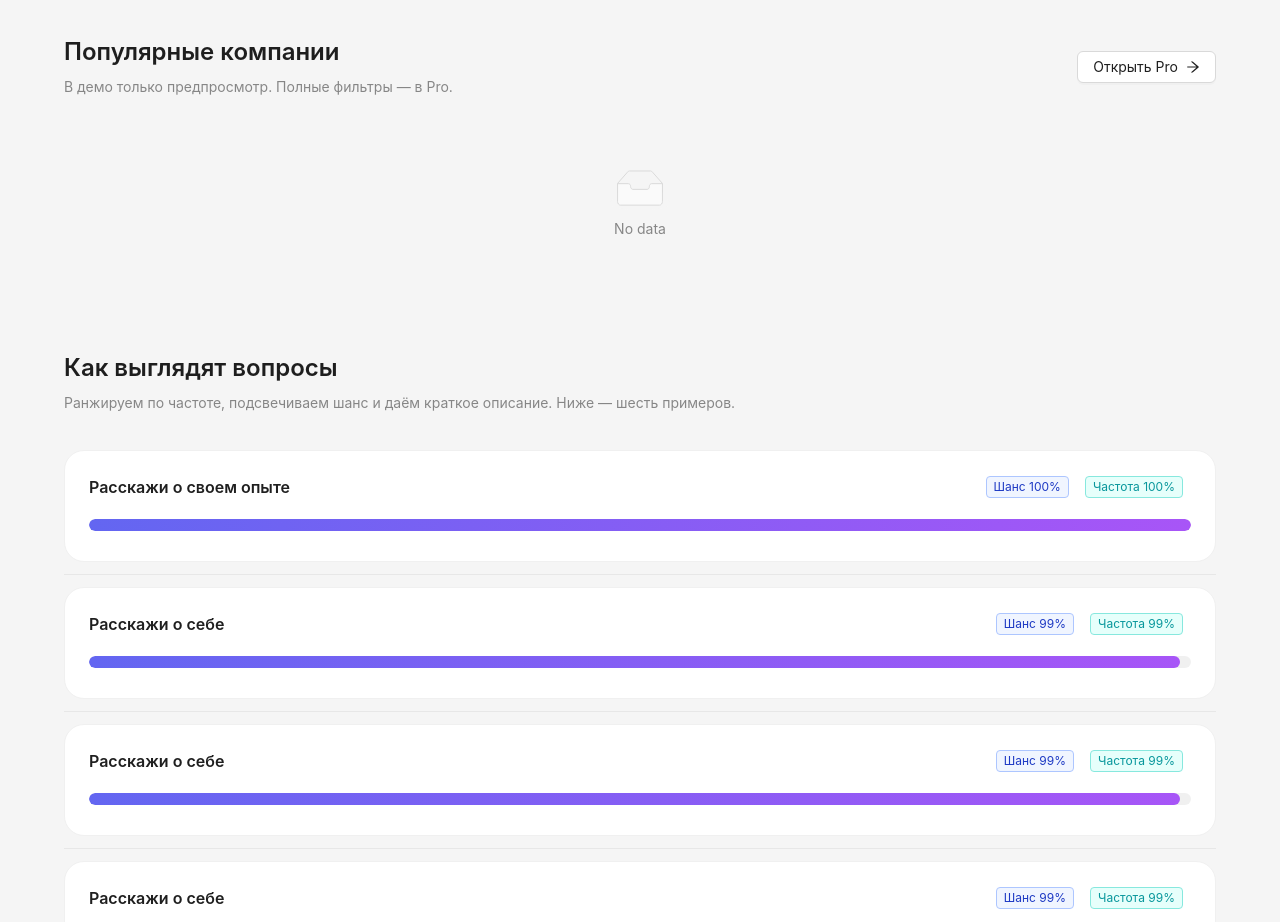
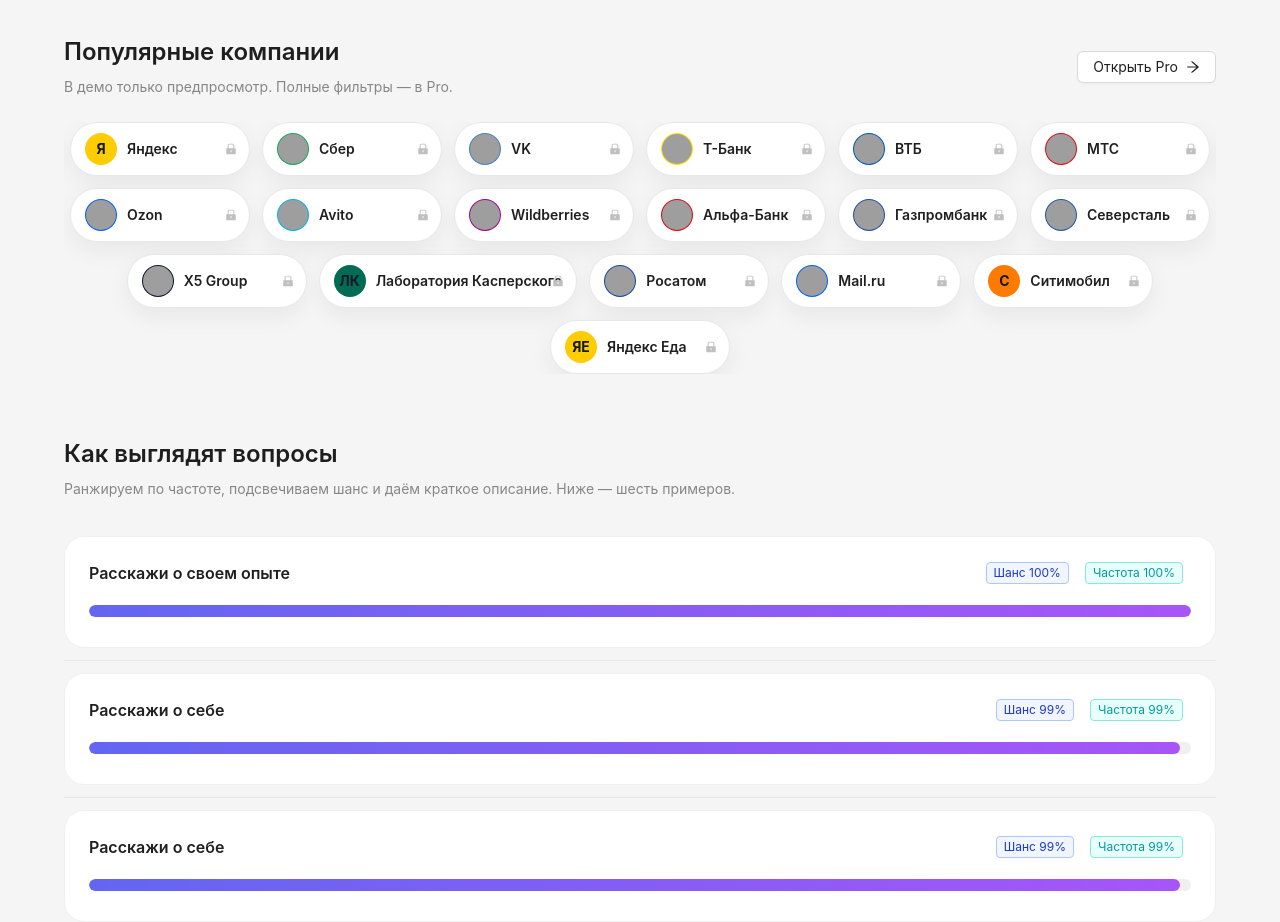
Before and after one commit to Mamniash/easy-offer, a Next.js app: page / in a window 1280 px wide. Shown: the part 3500-4422 px from the top of the page. Built offline with nearby package versions, Linux system fonts and the light colour scheme; grey boxes are pictures that could not be loaded.

Commit message:
Add curated popular companies showcase

```diff
--- a/app/page.tsx
+++ b/app/page.tsx
@@ -20,6 +20,7 @@
 import { useMemo } from 'react';
 
 import { formatDate } from '@/lib/date';
+import { POPULAR_COMPANIES } from '@/lib/popularCompanies';
 import { roleGroups } from '@/lib/roles';
 import { useDataContext } from '@/providers/DataProvider';
 
@@ -28,19 +29,18 @@
 const statFormatter = (value: number) =>
   new Intl.NumberFormat('ru-RU', { maximumFractionDigits: 0 }).format(Math.round(value));
 
+const chunkArray = <T,>(items: T[], size: number): T[][] => {
+  const result: T[][] = [];
+  for (let index = 0; index < items.length; index += size) {
+    result.push(items.slice(index, index + size));
+  }
+  return result;
+};
+
 const gradients = [
   'linear-gradient(135deg, #312e81 0%, #6366f1 100%)',
   'linear-gradient(135deg, #0ea5e9 0%, #2563eb 100%)',
   'linear-gradient(135deg, #059669 0%, #0f766e 100%)',
-];
-
-const companyGradients = [
-  'linear-gradient(135deg, #4338ca 0%, #7c3aed 100%)',
-  'linear-gradient(135deg, #2563eb 0%, #1d4ed8 100%)',
-  'linear-gradient(135deg, #0ea5e9 0%, #0284c7 100%)',
-  'linear-gradient(135deg, #14b8a6 0%, #0f766e 100%)',
-  'linear-gradient(135deg, #f59e0b 0%, #d97706 100%)',
-  'linear-gradient(135deg, #f472b6 0%, #db2777 100%)',
 ];
 
 const videoBackgrounds: Record<string, string> = {
@@ -98,42 +98,59 @@
   );
 };
 
-const CompaniesPreview = ({ companies }: { companies: string[] }) => {
-  const limited = companies.slice(0, 12);
+const CompaniesPreview = () => {
+  const slides = useMemo(() => chunkArray(POPULAR_COMPANIES, 18), []);
+
   return (
-    <List
-      grid={{ gutter: 16, column: 6, xs: 2, sm: 3, md: 4, lg: 6 }}
-      dataSource={limited}
-      renderItem={(company, index) => {
-        const initials = company
+    <Carousel dots>
+      {slides.map((companies, pageIndex) => (
+        <div key={pageIndex}>
+          <Space wrap size={[12, 12]} style={{ width: '100%', justifyContent: 'center' }}>
+            {companies.map((company) => {
+              const initials = company.name
                 .split(' ')
                 .map((part) => part[0])
                 .join('')
                 .slice(0, 2)
                 .toUpperCase();
+
               return (
-          <List.Item>
-              <Card
-                size="small"
-                hoverable
-                style={{ borderRadius: 16, position: 'relative' }}
-                bodyStyle={{ display: 'flex', alignItems: 'center', gap: 12, padding: 16 }}
+                <Tooltip key={company.name} title="Фильтры по брендам доступны в Pro">
+                  <div
+                    style={{
+                      display: 'flex',
+                      alignItems: 'center',
+                      gap: 10,
+                      padding: '10px 14px',
+                      borderRadius: 999,
+                      border: '1px solid #e5e7eb',
+                      background: '#fff',
+                      boxShadow: '0 8px 24px rgba(15, 23, 42, 0.06)',
+                      position: 'relative',
+                      minWidth: 180,
+                    }}
                   >
                     <Avatar
+                      shape="circle"
+                      src={company.logo}
                       style={{
-                  background: companyGradients[index % companyGradients.length],
-                  fontWeight: 600,
+                        background: company.accent,
+                        color: '#111827',
+                        fontWeight: 700,
                       }}
                     >
                       {initials}
                     </Avatar>
-              <Text style={{ fontWeight: 500 }}>{company}</Text>
-              <LockFilled style={{ position: 'absolute', right: 12, top: 12, color: '#bfbfbf', fontSize: 12 }} />
-            </Card>
-          </List.Item>
+                    <Text style={{ fontWeight: 600 }}>{company.name}</Text>
+                    <LockFilled style={{ position: 'absolute', right: 12, color: '#bfbfbf', fontSize: 12 }} />
+                  </div>
+                </Tooltip>
               );
-      }}
-    />
+            })}
+          </Space>
+        </div>
+      ))}
+    </Carousel>
   );
 };
 
@@ -383,7 +400,7 @@
                 </Button>
               </Col>
             </Row>
-            <CompaniesPreview companies={bundle.companies} />
+            <CompaniesPreview />
           </Space>
         </div>
 
--- a/app/roles/[slug]/page.tsx
+++ b/app/roles/[slug]/page.tsx
@@ -23,6 +23,7 @@
 import { useEffect, useMemo, useRef, useState } from 'react';
 import { notFound, useParams, useRouter } from 'next/navigation';
 
+import { POPULAR_COMPANIES } from '@/lib/popularCompanies';
 import { useDataContext } from '@/providers/DataProvider';
 import { useFreeAccess } from '@/providers/FreeAccessProvider';
 import type { QuestionRecord } from '@/types';
@@ -185,9 +186,30 @@
         map.set(company, (map.get(company) ?? 0) + total);
       });
     });
-    return Array.from(map.entries())
+
+    const aggregated = Array.from(map.entries())
       .sort((a, b) => b[1] - a[1])
+      .map(([name, mentions]) => {
+        const preset = POPULAR_COMPANIES.find((company) => company.name === name);
+        return {
+          name,
+          mentions,
+          accent: preset?.accent,
+          logo: preset?.logo,
+        };
+      })
       .slice(0, 12);
+
+    if (aggregated.length > 0) {
+      return aggregated;
+    }
+
+    return POPULAR_COMPANIES.slice(0, 12).map((company) => ({
+      name: company.name,
+      mentions: company.mentions,
+      accent: company.accent,
+      logo: company.logo,
+    }));
   }, [questions]);
 
 const proMorePerks = [
@@ -507,11 +529,19 @@
                         Смотрим, какие бренды чаще упоминают такие вопросы на интервью.
                       </Text>
                       <Space direction="vertical" size={12}>
-                        {popularCompanies.map(([company, mentions], index) => {
-                          const palette = companyPalette[index % companyPalette.length];
+                        {popularCompanies.map((company, index) => {
+                          const palette = company.accent
+                            ? [company.accent, company.accent]
+                            : companyPalette[index % companyPalette.length];
+                          const initials = company.name
+                            .split(' ')
+                            .map((part) => part[0])
+                            .join('')
+                            .slice(0, 2)
+                            .toUpperCase();
                           return (
                             <Card
-                              key={company}
+                              key={company.name}
                               hoverable
                               onClick={handleCompanyClick}
                               style={{ borderRadius: 20 }}
@@ -526,17 +556,13 @@
                                     alignItems: 'center',
                                     justifyContent: 'center',
                                   }}
+                                  src={company.logo}
                                 >
-                                  {company
-                                    .split(' ')
-                                    .map((part) => part[0])
-                                    .join('')
-                                    .slice(0, 2)
-                                    .toUpperCase()}
+                                  {initials}
                                 </Avatar>
                                 <Space direction="vertical" size={0}>
-                                  <Text strong>{company}</Text>
-                                  <Text type="secondary">≈ {formatNumber(mentions)} упоминаний за 4 недели</Text>
+                                  <Text strong>{company.name}</Text>
+                                  <Text type="secondary">≈ {formatNumber(company.mentions)} упоминаний за 4 недели</Text>
                                 </Space>
                               </Space>
                               <Tag icon={<LockFilled />} color="purple">
--- /dev/null
+++ b/lib/popularCompanies.ts
@@ -0,0 +1,178 @@
+export type PopularCompany = {
+  name: string;
+  accent: string;
+  logo?: string;
+  mentions: number;
+};
+
+export const POPULAR_COMPANIES: PopularCompany[] = [
+  {
+    name: 'Яндекс',
+    accent: '#FFCC00',
+    logo: 'https://cdn.simpleicons.org/yandex/000000',
+    mentions: 14800,
+  },
+  {
+    name: 'Сбер',
+    accent: '#0FA958',
+    logo: 'https://cdn.simpleicons.org/sberbank/ffffff',
+    mentions: 13200,
+  },
+  {
+    name: 'VK',
+    accent: '#4680C2',
+    logo: 'https://cdn.simpleicons.org/vk/ffffff',
+    mentions: 12800,
+  },
+  {
+    name: 'Т-Банк',
+    accent: '#FFE500',
+    logo: 'https://cdn.simpleicons.org/tinkoff/000000',
+    mentions: 9400,
+  },
+  {
+    name: 'ВТБ',
+    accent: '#0056B8',
+    logo: 'https://cdn.simpleicons.org/vtb/ffffff',
+    mentions: 9100,
+  },
+  {
+    name: 'МТС',
+    accent: '#E30611',
+    logo: 'https://cdn.simpleicons.org/mts/ffffff',
+    mentions: 8600,
+  },
+  {
+    name: 'Ozon',
+    accent: '#005BFF',
+    logo: 'https://cdn.simpleicons.org/ozon/ffffff',
+    mentions: 7800,
+  },
+  {
+    name: 'Avito',
+    accent: '#00B3E6',
+    logo: 'https://cdn.simpleicons.org/avito/ffffff',
+    mentions: 7300,
+  },
+  {
+    name: 'Wildberries',
+    accent: '#A2038D',
+    logo: 'https://cdn.simpleicons.org/wildberries/ffffff',
+    mentions: 7100,
+  },
+  {
+    name: 'Альфа-Банк',
+    accent: '#E30611',
+    logo: 'https://cdn.simpleicons.org/alfabank/ffffff',
+    mentions: 6800,
+  },
+  {
+    name: 'Газпромбанк',
+    accent: '#1F4FA3',
+    logo: 'https://cdn.simpleicons.org/gazprom/ffffff',
+    mentions: 6400,
+  },
+  {
+    name: 'Северсталь',
+    accent: '#1E58A5',
+    logo: 'https://cdn.simpleicons.org/severstal/ffffff',
+    mentions: 5900,
+  },
+  {
+    name: 'X5 Group',
+    accent: '#111827',
+    logo: 'https://cdn.simpleicons.org/x5retailgroup/ffffff',
+    mentions: 5600,
+  },
+  {
+    name: 'Лаборатория Касперского',
+    accent: '#006C54',
+    logo: 'https://cdn.simpleicons.org/kaspersky/ffffff',
+    mentions: 5400,
+  },
+  {
+    name: 'Росатом',
+    accent: '#15499F',
+    logo: 'https://cdn.simpleicons.org/rosatom/ffffff',
+    mentions: 5100,
+  },
+  {
+    name: 'Mail.ru',
+    accent: '#005FF9',
+    logo: 'https://cdn.simpleicons.org/maildotru/ffffff',
+    mentions: 4900,
+  },
+  {
+    name: 'Ситимобил',
+    accent: '#FF7A00',
+    mentions: 4700,
+  },
+  {
+    name: 'Яндекс Еда',
+    accent: '#FFCC00',
+    mentions: 4600,
+  },
+  {
+    name: 'Деливери Клаб',
+    accent: '#21B047',
+    mentions: 4300,
+  },
+  {
+    name: 'Ozon Fintech',
+    accent: '#4F46E5',
+    mentions: 4200,
+  },
+  {
+    name: 'Сколково',
+    accent: '#B4D333',
+    mentions: 4100,
+  },
+  {
+    name: 'Ростелеком',
+    accent: '#5B57D8',
+    mentions: 3800,
+  },
+  {
+    name: 'Рацио',
+    accent: '#0EA5E9',
+    mentions: 3500,
+  },
+  {
+    name: 'Белый Ветер',
+    accent: '#0082C6',
+    mentions: 3300,
+  },
+  {
+    name: 'HeadHunter',
+    accent: '#E30613',
+    logo: 'https://cdn.simpleicons.org/habr/ffffff',
+    mentions: 3200,
+  },
+  {
+    name: 'Ostrovok',
+    accent: '#0087D6',
+    mentions: 3000,
+  },
+  {
+    name: 'AliExpress Россия',
+    accent: '#FF5722',
+    logo: 'https://cdn.simpleicons.org/aliexpress/ffffff',
+    mentions: 2950,
+  },
+  {
+    name: 'Яндекс Маркет',
+    accent: '#F5C71A',
+    mentions: 2800,
+  },
+  {
+    name: 'СберМаркет',
+    accent: '#0EA75A',
+    mentions: 2650,
+  },
+  {
+    name: 'Skyeng',
+    accent: '#00B8F3',
+    logo: 'https://cdn.simpleicons.org/skyeng/ffffff',
+    mentions: 2400,
+  },
+];
```
Lines whose indentation alone changed are shown as unchanged.
